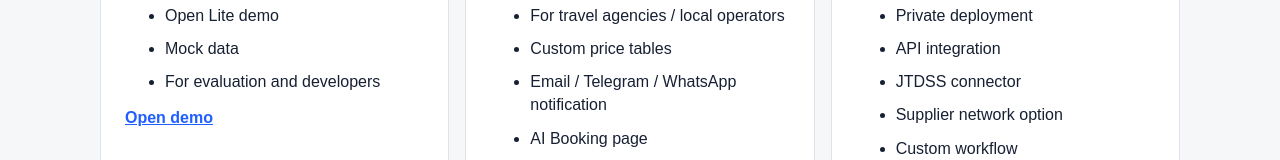
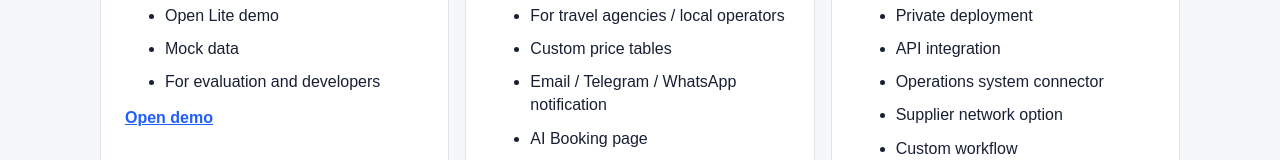
Before and after one commit to liuxiang000555-collab/jtdos-lite, a website: page frontend/pricing.html in a window 1280 px wide. Shown: the part 191-351 px from the top of the page. Drawn offline with Linux system fonts and the light colour scheme.

Commit message:
Remove internal connector wording from pricing page

```diff
--- a/frontend/pricing.html
+++ b/frontend/pricing.html
@@ -43,7 +43,7 @@
           <ul>
             <li>Private deployment</li>
             <li>API integration</li>
-            <li>JTDSS connector</li>
+            <li>Operations system connector</li>
             <li>Supplier network option</li>
             <li>Custom workflow</li>
           </ul>
```
